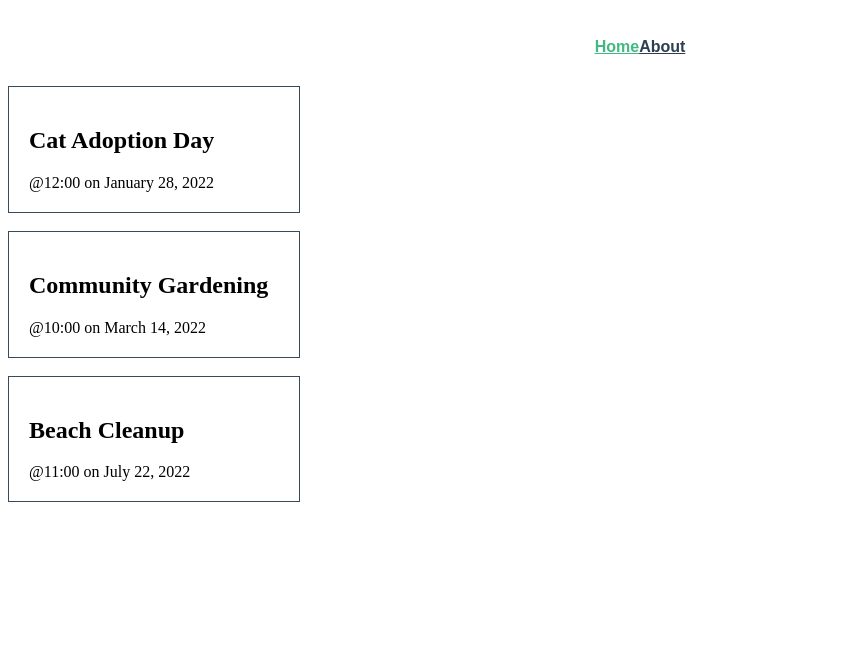
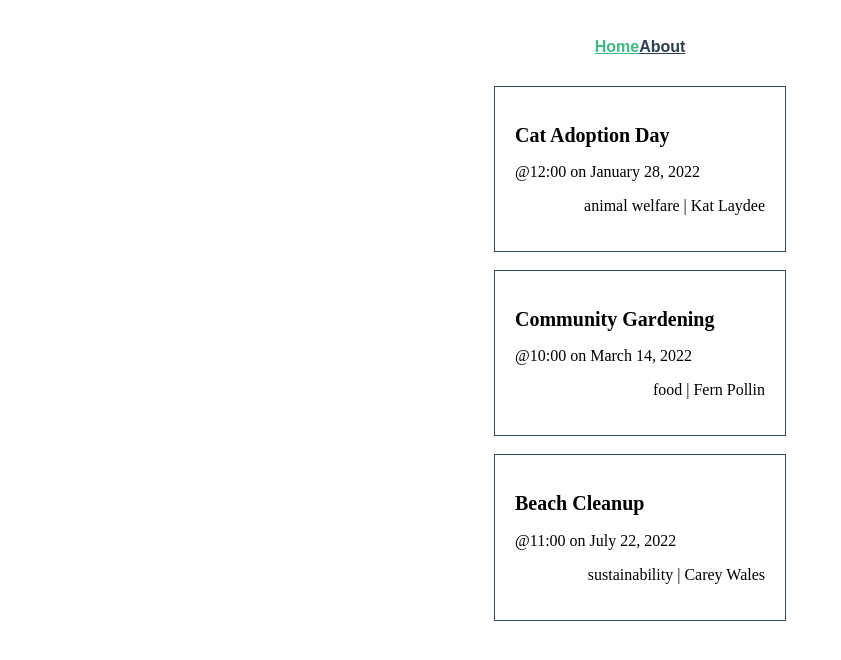
Before and after one commit to HtetOoThu/vue_lab, a Vue app in the folder 331-intro-to-vite/: page / in a window 1280 px wide. Shown: the top 660 px of the page, without its empty margins (0-841 px from the left). Built offline with nearby package versions, Linux system fonts and the light colour scheme; the HTML template or start-up script is replaced by a standard one.

Commit message:
commit 8.7

```diff
--- a/331-intro-to-vite/src/App.vue
+++ b/331-intro-to-vite/src/App.vue
@@ -16,8 +16,7 @@
   <RouterView />
 </template>
 
-<style scoped>
-
+<style>
 #layout{
   font-family: Avenir, Arial, Helvetica, sans-serif;
   -webkit-font-smoothing: antialiased;
@@ -38,4 +37,8 @@
 nav a.router-link-exact-active {
   color: #42b983;
 }
+
+h2{
+  font-size: 20px;
+}
 </style>
--- a/331-intro-to-vite/src/components/EventCard.vue
+++ b/331-intro-to-vite/src/components/EventCard.vue
@@ -1,6 +1,8 @@
 <script setup lang="ts">
 import {ref} from 'vue'
 import type { Event } from '@/types'
+import EventCard2 from './icons/EventCard2.vue';
+
 defineProps<{
   event: Event
 }>()
@@ -22,6 +24,7 @@
     <div class="event-card">
       <h2>{{ event.title }}</h2>
       <span>@{{ event.time}} on {{ event.date }}</span>
+      <EventCard2 :event="event" />
     </div>
   </div>
 </template>
--- /dev/null
+++ b/331-intro-to-vite/src/components/icons/EventCard2.vue
@@ -0,0 +1,19 @@
+<script setup lang="ts">
+import type { Event } from '@/types'
+
+defineProps<{
+  event: Event
+}>()
+</script>
+
+<template>
+    <div class="event-card2">
+      <p>{{ event.category }} | {{ event.organizer }}</p>
+    </div>
+</template>
+
+<style scoped>
+.event-card2{
+    text-align: right;
+    font-size: 16px;}
+</style>
--- a/331-intro-to-vite/src/views/HomeView.vue
+++ b/331-intro-to-vite/src/views/HomeView.vue
@@ -37,7 +37,15 @@
 </script>
 
 <template>
-<div class="home">
+<div class="events">
   <EventCard v-for="event in events" :key="event.id" :event="event"/>
 </div>
 </template>
+
+<style scoped>
+.events {
+  display: flex;
+  flex-direction: column;
+  align-items: center;
+}
+</style>
```
